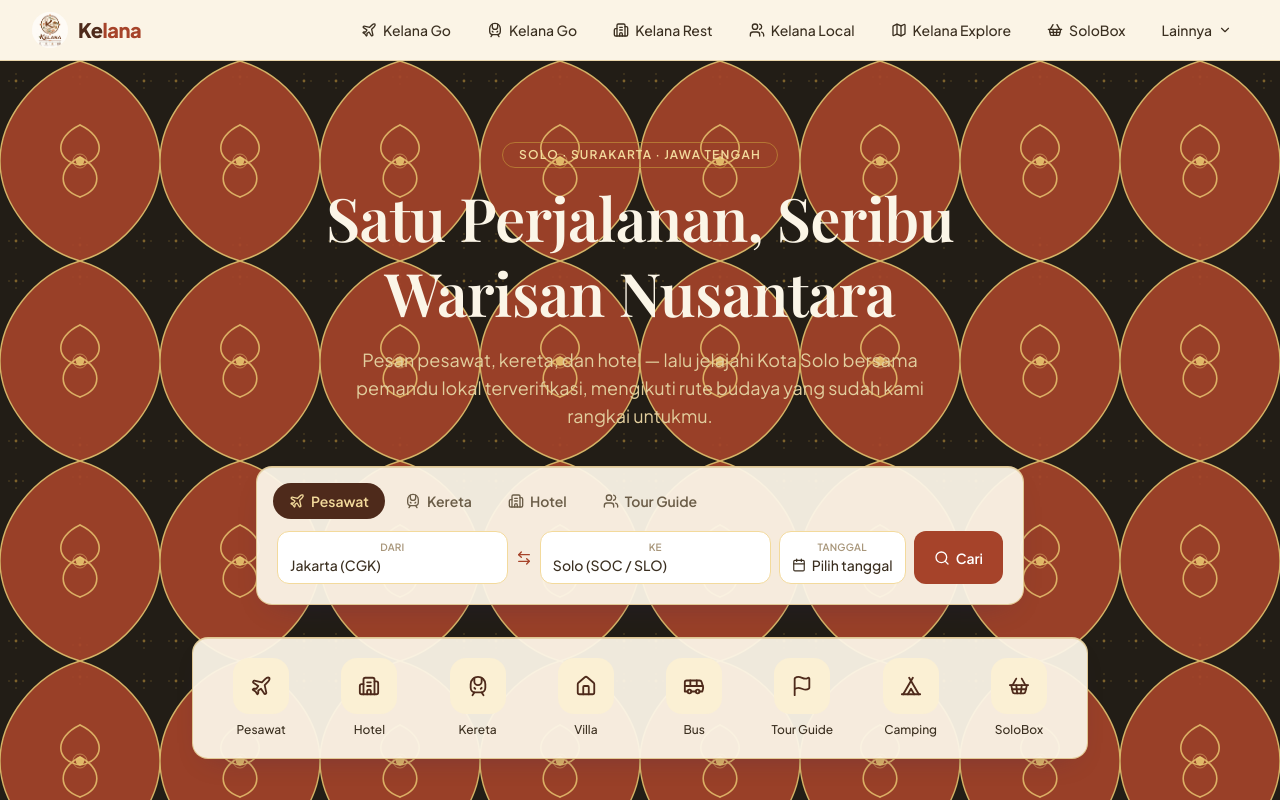
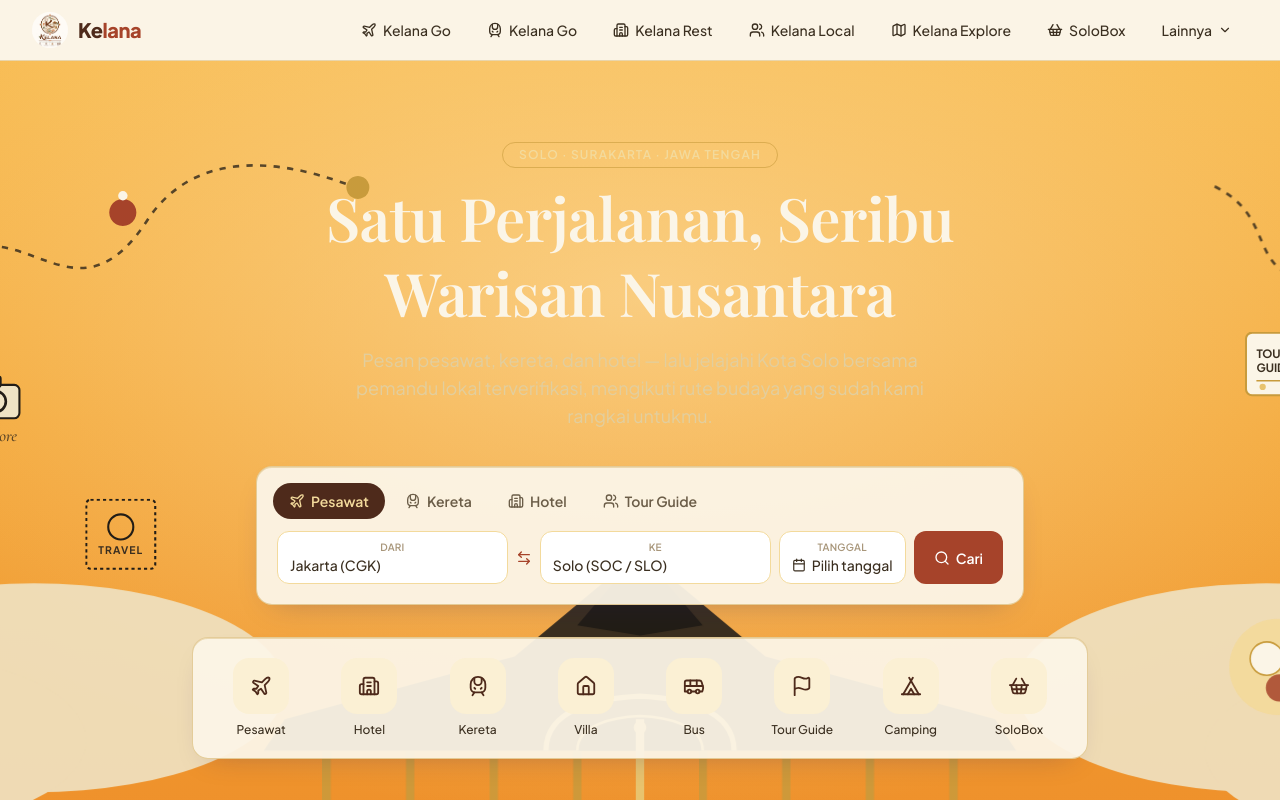
Before and after one commit to Mi24-ai/Kelana, a React (Vite) app: page / in a window 1280 px wide. Shown: the top 800 px of the page. Built offline with nearby package versions, Linux system fonts and the light colour scheme; the HTML template or start-up script is replaced by a standard one; a web font is replaced by a local one.

Commit message:
Update BatikMotifBackground.tsx

```diff
--- a/src/components/BatikMotifBackground.tsx
+++ b/src/components/BatikMotifBackground.tsx
@@ -3,81 +3,125 @@
 }
 
 /**
- * Motif kisi ogee (lung-lungan) — diinterpretasi ulang dari batik keraton klasik:
- * belah ketupat lancip berisi sulur bunga, dikelilingi bidang gelap bertekstur
- * titik. Dirender sebagai SVG <pattern> murni (bukan foto), jadi ringan dan
- * bebas isu hak cipta kain foto, sambil tetap terasa "batik" dengan jelas —
- * bukan cuma warna coklat polos.
+ * KelanaSkyBackground — replikasi komposisi hero: langit gradasi jingga-emas,
+ * siluet pendopo Joglo di tengah bawah, awan lembut di kedua sisi, dan
+ * elemen dekoratif perjalanan (pin+jalur penerbangan, koper, pesawat,
+ * kamera "explore", stempel TRAVEL, kartu TOUR GUIDE, kuliner) tersebar
+ * di langit — semua vektor SVG dengan token warna dari globals.css.
  */
-export default function BatikMotifBackground({ className = "" }: Props) {
-  const W = 160;
-  const H = 200;
-  const bg = "var(--color-ink-900)";
-  const cell = "var(--color-clay-600)";
-  const ogeeFill = "var(--color-clay-500)";
-  const gold = "var(--color-gold-400)";
-  const goldSoft = "var(--color-gold-500)";
+export default function KelanaSkyBackground({ className = "" }: Props) {
+  const W = 1440;
+  const H = 760;
 
-  const ogeePath = `
-    M ${W / 2} 0
-    C ${W * 0.8} ${H * 0.07}, ${W} ${H * 0.3}, ${W} ${H / 2}
-    C ${W} ${H * 0.7}, ${W * 0.8} ${H * 0.93}, ${W / 2} ${H}
-    C ${W * 0.2} ${H * 0.93}, 0 ${H * 0.7}, 0 ${H / 2}
-    C 0 ${H * 0.3}, ${W * 0.2} ${H * 0.07}, ${W / 2} 0
-    Z
-  `;
-
-  // small dotted-cross marks scattered in the negative-space corners, echoing
-  // the fine dot texture visible on the reference kain batik
-  const corners: [number, number][] = [
-    [16, 20], [W - 16, 20], [16, H - 20], [W - 16, H - 20],
-    [W / 2, 16], [W / 2, H - 16],
-  ];
+  const ink = "var(--color-ink-700)";
+  const inkDark = "var(--color-ink-900)";
+  const trim = "var(--color-gold-400)";
+  const trimSoft = "var(--color-gold-500)";
+  const card = "var(--color-parchment-50)";
+  const cloud = "var(--color-parchment-200)";
 
   return (
+    <div className={`absolute inset-0 -z-10 overflow-hidden ${className}`}>
       <svg
-      className={`pointer-events-none absolute inset-0 h-full w-full ${className}`}
-      preserveAspectRatio="xMidYMid slice"
+        className="h-full w-full"
+        viewBox={`0 0 ${W} ${H}`}
+        preserveAspectRatio="xMidYMax slice"
         aria-hidden="true"
       >
         <defs>
-        <pattern id="batikOgeeLattice" width={W} height={H} patternUnits="userSpaceOnUse">
-          <rect width={W} height={H} fill={bg} />
+          <linearGradient id="kelanaSky" x1="0" y1="0" x2="0" y2="1">
+            <stop offset="0%" stopColor="#F7B84A" />
+            <stop offset="45%" stopColor="#F3A431" />
+            <stop offset="100%" stopColor="#EE8F2B" />
+          </linearGradient>
+          <radialGradient id="kelanaGlow" cx="50%" cy="30%" r="65%">
+            <stop offset="0%" stopColor="#FDE3AE" stopOpacity="0.6" />
+            <stop offset="100%" stopColor="#FDE3AE" stopOpacity="0" />
+          </radialGradient>
+        </defs>
 
-          {/* tekstur titik di ruang negatif antar belah ketupat */}
-          {corners.map(([cx, cy], i) => (
-            <g key={i} opacity={0.55}>
-              <circle cx={cx} cy={cy} r={1.4} fill={goldSoft} />
-              <circle cx={cx - 7} cy={cy} r={0.8} fill={goldSoft} opacity={0.6} />
-              <circle cx={cx + 7} cy={cy} r={0.8} fill={goldSoft} opacity={0.6} />
-              <circle cx={cx} cy={cy - 7} r={0.8} fill={goldSoft} opacity={0.6} />
-              <circle cx={cx} cy={cy + 7} r={0.8} fill={goldSoft} opacity={0.6} />
+        {/* langit — WAJIB paling bawah, isi penuh */}
+        <rect width={W} height={H} fill="url(#kelanaSky)" />
+        <rect width={W} height={H} fill="url(#kelanaGlow)" />
+
+        {/* jalur pin lokasi kiri atas */}
+        <g stroke={inkDark} strokeWidth={2.5} strokeDasharray="6 7" fill="none" opacity={0.75}>
+          <path d="M60 190 C 130 140, 180 260, 250 150 C 300 78, 390 98, 450 122" />
         </g>
+        <path d="M60 165 a17 17 0 1 1 -0.1 0 Z" fill="var(--color-clay-600)" />
+        <circle cx="60" cy="162" r="6" fill={trim} />
+        <path d="M225 132 a13 13 0 1 1 -0.1 0 Z" fill="var(--color-clay-500)" />
+        <circle cx="225" cy="129" r={4.5} fill={card} />
+        <path d="M450 110 a11 11 0 1 1 -0.1 0 Z" fill={trimSoft} />
+
+        {/* koper + pesawat kanan atas */}
+        <g transform="translate(1230,90)" className="animate-float-slow">
+          <rect x="-40" y="0" width="80" height="60" rx="10" fill="var(--color-gold-300)" stroke={trimSoft} strokeWidth={2.5} />
+          <rect x="-40" y="22" width="80" height="8" fill={trimSoft} opacity={0.6} />
+          <path d="M-16 0 v-14 a16 16 0 0 1 32 0 v14" fill="none" stroke={trimSoft} strokeWidth={3} />
+          <circle cx="-18" cy="18" r="3.5" fill={card} />
+          <circle cx="14" cy="34" r="3" fill="var(--color-clay-500)" />
+        </g>
+        <g stroke={inkDark} strokeWidth={2.5} strokeDasharray="6 7" fill="none" opacity={0.75}>
+          <path d="M1270 120 C 1330 150, 1300 200, 1360 210 C 1400 216, 1390 175, 1420 155" />
+        </g>
+        <path d="M1408 68 l26 -10 l-8 16 l8 16 l-26 -10 l-10 6 l2 -12 l-2 -12 z" fill={inkDark} />
+
+        {/* kartu TOUR GUIDE kanan */}
+        <g transform="translate(1300,260)">
+          <rect x="0" y="0" width="90" height="60" rx="6" fill={card} stroke={trimSoft} strokeWidth={2} />
+          <text x="10" y="24" fontFamily="var(--font-sans)" fontSize="11" fontWeight={700} fill={ink}>TOUR</text>
+          <text x="10" y="38" fontFamily="var(--font-sans)" fontSize="11" fontWeight={700} fill={ink}>GUIDE</text>
+          <line x1="10" y1="46" x2="80" y2="46" stroke={trimSoft} strokeWidth={1.5} />
+          <circle cx="16" cy="52" r="3" fill={trim} />
+        </g>
+
+        {/* kamera + "explore" kiri */}
+        <g transform="translate(80,300)">
+          <rect x="0" y="10" width="46" height="32" rx="5" fill={cloud} stroke={inkDark} strokeWidth={2} />
+          <circle cx="23" cy="26" r="10" fill="none" stroke={inkDark} strokeWidth={2.5} />
+          <rect x="14" y="2" width="14" height="10" rx="2" fill={cloud} stroke={inkDark} strokeWidth={2} />
+          <text x="4" y="64" fontFamily="var(--font-accent)" fontStyle="italic" fontSize="16" fill={ink} opacity={0.85}>explore</text>
+        </g>
+
+        {/* stempel TRAVEL kiri bawah */}
+        <g transform="translate(190,420)">
+          <rect x="0" y="0" width="66" height="66" rx="4" fill="none" stroke={inkDark} strokeWidth={2} strokeDasharray="3 3" />
+          <circle cx="33" cy="26" r="12" fill="none" stroke={inkDark} strokeWidth={2} />
+          <text x="33" y="52" textAnchor="middle" fontFamily="var(--font-sans)" fontSize="10" letterSpacing="1" fontWeight={700} fill={ink}>TRAVEL</text>
+        </g>
+
+        {/* awan kiri & kanan */}
+        <g fill={cloud} opacity={0.9}>
+          <ellipse cx="140" cy="600" rx="240" ry="100" />
+          <ellipse cx="20" cy="650" rx="170" ry="80" />
+          <ellipse cx="1320" cy="600" rx="240" ry="100" />
+          <ellipse cx="1430" cy="660" rx="170" ry="80" />
+        </g>
+
+        {/* kuliner kanan bawah */}
+        <g transform="translate(1330,580)">
+          <circle cx="0" cy="0" r="46" fill="var(--color-gold-300)" opacity={0.9} />
+          <circle cx="-10" cy="-8" r="16" fill={card} stroke={trimSoft} strokeWidth={1.5} />
+          <circle cx="18" cy="-4" r="14" fill="var(--color-parchment-100)" stroke={trimSoft} strokeWidth={1.5} />
+          <circle cx="2" cy="20" r="13" fill="var(--color-clay-500)" opacity={0.85} />
+        </g>
+
+        {/* siluet pendopo Joglo */}
+        <g transform={`translate(${W / 2},${H - 30})`}>
+          <path d="M0 -260 L120 -160 L340 -100 L0 -70 L-340 -100 L-120 -160 Z" fill={ink} />
+          <path d="M0 -260 L60 -190 L0 -180 L-60 -190 Z" fill={inkDark} />
+          <path d="M-340 -100 L-360 -70 L360 -70 L340 -100 Z" fill={ink} opacity={0.95} />
+          <path d="M-90 -70 C -90 -110, -40 -120, 0 -122 C 40 -120, 90 -110, 90 -70" fill="none" stroke={trim} strokeWidth={5} />
+          <path d="M-60 -70 C -60 -95, -25 -102, 0 -103 C 25 -102, 60 -95, 60 -70" fill={inkDark} stroke={trim} strokeWidth={2.5} />
+          <circle cx="0" cy="-92" r="6" fill={trim} />
+          {[-300, -220, -140, -60, 60, 140, 220, 300].map((x, i) => (
+            <rect key={i} x={x - 4} y={-70} width={8} height={110} fill={trimSoft} opacity={0.85} />
           ))}
-
-          {/* belah ketupat lancip (ogee) */}
-          <path d={ogeePath} fill={ogeeFill} stroke={gold} strokeWidth={1.4} opacity={0.9} />
-          <path
-            d={ogeePath}
-            fill="none"
-            stroke={cell}
-            strokeWidth={5}
-            opacity={0.5}
-            transform={`translate(${W / 2},${H / 2}) scale(0.92) translate(${-W / 2},${-H / 2})`}
-          />
-
-          {/* sulur bunga di dalam ogee, bentuk simetris cermin */}
-          <g stroke={gold} strokeWidth={1.6} fill="none" strokeLinecap="round" opacity={0.85}>
-            <path d={`M ${W / 2} ${H * 0.32} C ${W * 0.34} ${H * 0.38}, ${W * 0.34} ${H * 0.5}, ${W / 2} ${H * 0.52}`} />
-            <path d={`M ${W / 2} ${H * 0.32} C ${W * 0.66} ${H * 0.38}, ${W * 0.66} ${H * 0.5}, ${W / 2} ${H * 0.52}`} />
-            <path d={`M ${W / 2} ${H * 0.48} C ${W * 0.36} ${H * 0.54}, ${W * 0.36} ${H * 0.64}, ${W / 2} ${H * 0.68}`} />
-            <path d={`M ${W / 2} ${H * 0.48} C ${W * 0.64} ${H * 0.54}, ${W * 0.64} ${H * 0.64}, ${W / 2} ${H * 0.68}`} />
+          <rect x={-4} y={-100} width={8} height={140} fill={trim} />
+          <ellipse cx="0" cy="42" rx="380" ry="16" fill={inkDark} opacity={0.25} />
         </g>
-          <circle cx={W / 2} cy={H * 0.5} r={4.2} fill={gold} opacity={0.9} />
-          <circle cx={W / 2} cy={H * 0.5} r={7} fill="none" stroke={gold} strokeWidth={1} opacity={0.5} />
-        </pattern>
-      </defs>
-      <rect width="100%" height="100%" fill="url(#batikOgeeLattice)" />
       </svg>
+    </div>
   );
 }
```
Lines whose indentation alone changed are shown as unchanged.
